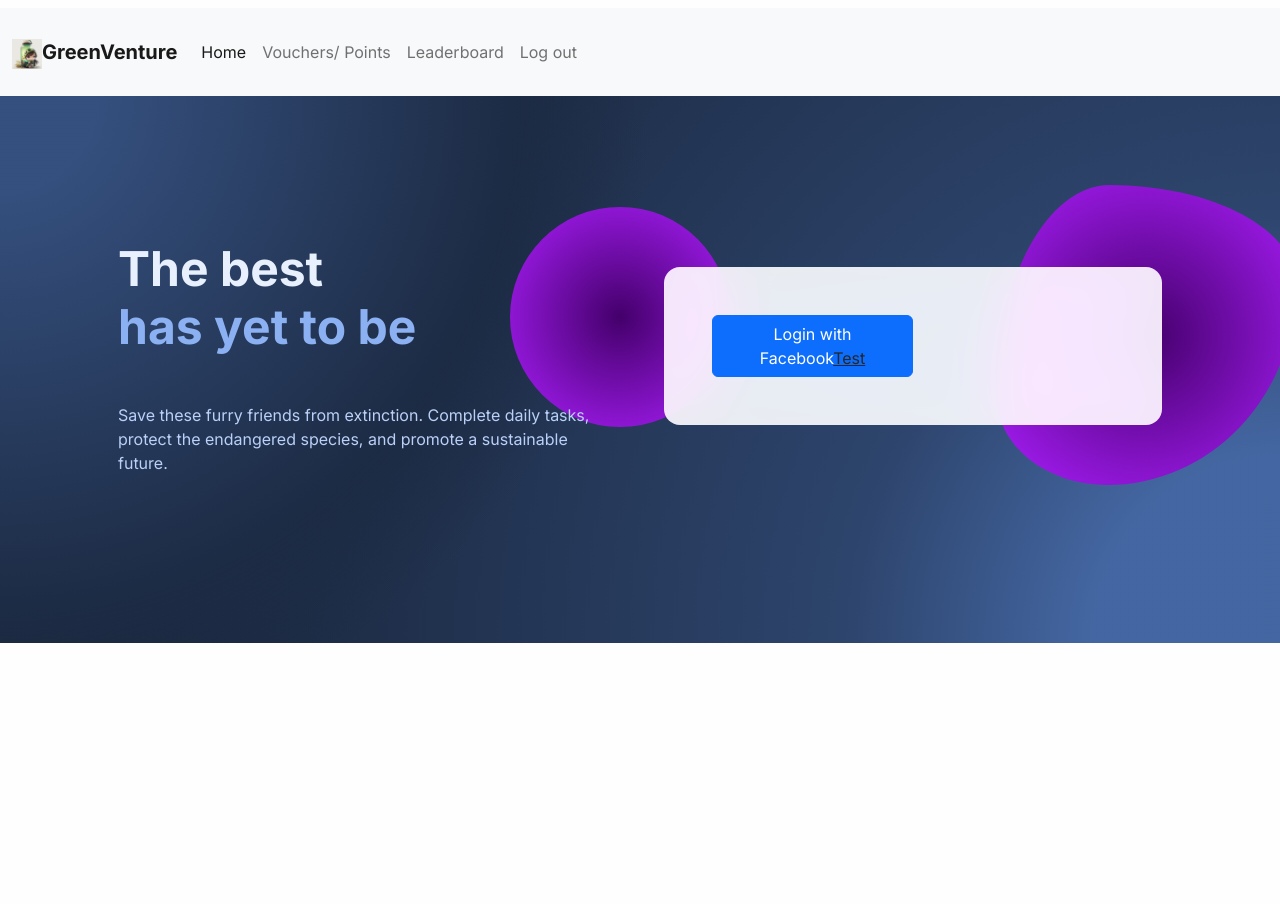
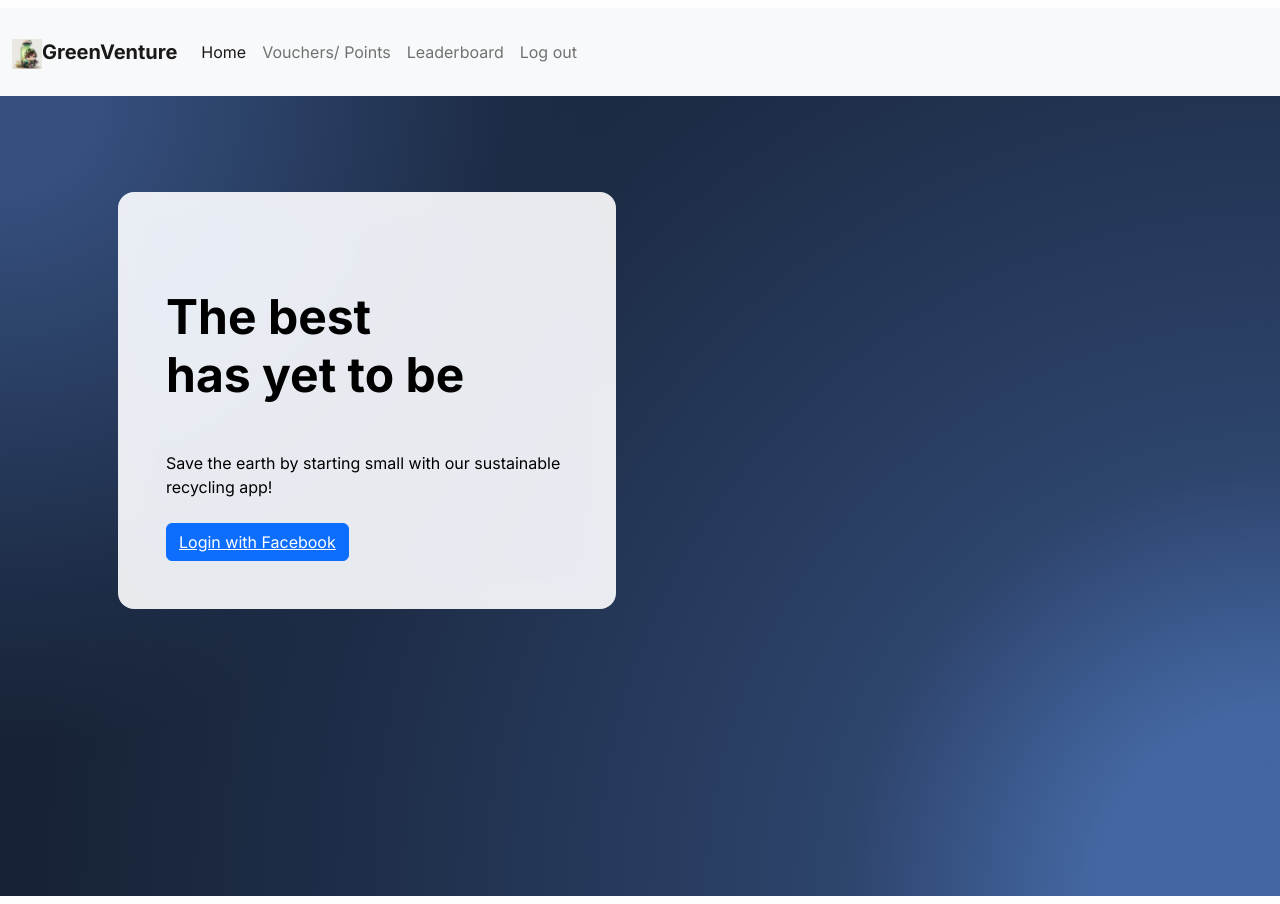
Before and after one commit to xavierkoo/greenventure-frontend, a Vue app: page /login in a window 1280 px wide. Before the commit the page ends 816 px from the top, so only its background shows below. Built offline with nearby package versions, Linux system fonts and the light colour scheme.

Commit message:
feat: add styling to login page

```diff
--- a/src/views/LoginPostView.vue
+++ b/src/views/LoginPostView.vue
@@ -1,27 +1,9 @@
 <template>
-  <!-- Section: Design Block -->
-  <section class="background-radial-gradient overflow-hidden">
-    <div class="container px-4 py-5 px-md-5 text-center text-lg-start my-5">
-      <div class="row gx-lg-5 align-items-center mb-5">
-        <div class="col-lg-6 mb-5 mb-lg-0" style="z-index: 10">
-          <h1 class="my-5 display-5 fw-bold ls-tight" style="color: hsl(218, 81%, 95%)">
-            The login was<br />
-            <span style="color: hsl(218, 81%, 75%)">has yet to be</span>
-          </h1>
-          <p class="mb-4 opacity-70" style="color: hsl(218, 81%, 85%)">
-            Save these furry friends from extinction. Complete daily tasks, protect the endangered
-            species, and promote a sustainable future.
-          </p>
-        </div>
-
-        <div class="col-lg-6 mb-5 mb-lg-0 position-relative">
-          <div id="radius-shape-1" class="position-absolute rounded-circle shadow-5-strong"></div>
-          <div id="radius-shape-2" class="position-absolute shadow-5-strong"></div>
-        </div>
-      </div>
-    </div>
-  </section>
-  <!-- Section: Design Block -->
+  <div class="row justify-content-center align-items-center" style="height: 80vh">
+    <div class="col"></div>
+    <div class="col"><div class="loader"></div></div>
+    <div class="col"></div>
+  </div>
 </template>
 
 <script>
@@ -68,47 +50,21 @@ export default {
 </script>
 
 <style scoped>
-.background-radial-gradient {
-  background-color: hsl(218, 41%, 15%);
-  background-image: radial-gradient(
-      650px circle at 0% 0%,
-      hsl(218, 41%, 35%) 15%,
-      hsl(218, 41%, 30%) 35%,
-      hsl(218, 41%, 20%) 75%,
-      hsl(218, 41%, 19%) 80%,
-      transparent 100%
-    ),
-    radial-gradient(
-      1250px circle at 100% 100%,
-      hsl(218, 41%, 45%) 15%,
-      hsl(218, 41%, 30%) 35%,
-      hsl(218, 41%, 20%) 75%,
-      hsl(218, 41%, 19%) 80%,
-      transparent 100%
-    );
+.loader {
+  border: 16px solid #f3f3f3; /* Light grey */
+  border-top: 16px solid #3498db; /* Blue */
+  border-radius: 50%;
+  width: 120px;
+  height: 120px;
+  animation: spin 2s linear infinite;
 }
 
-#radius-shape-1 {
-  height: 220px;
-  width: 220px;
-  top: -60px;
-  left: -130px;
-  background: radial-gradient(#44006b, #ad1fff);
-  overflow: hidden;
-}
-
-#radius-shape-2 {
-  border-radius: 38% 62% 63% 37% / 70% 33% 67% 30%;
-  bottom: -60px;
-  right: -110px;
-  width: 300px;
-  height: 300px;
-  background: radial-gradient(#44006b, #ad1fff);
-  overflow: hidden;
-}
-
-.bg-glass {
-  background-color: hsla(0, 0%, 100%, 0.9) !important;
-  backdrop-filter: saturate(200%) blur(25px);
+@keyframes spin {
+  0% {
+    transform: rotate(0deg);
+  }
+  100% {
+    transform: rotate(360deg);
+  }
 }
 </style>
--- a/src/views/LoginView.vue
+++ b/src/views/LoginView.vue
@@ -1,29 +1,21 @@
 <template>
   <!-- Section: Design Block -->
-  <section class="background-radial-gradient overflow-hidden">
+  <section class="background-radial-gradient overflow-hidden" style="height: 100vh">
     <div class="container px-4 py-5 px-md-5 text-center text-lg-start my-5">
       <div class="row gx-lg-5 align-items-center mb-5">
-        <div class="col-lg-6 mb-5 mb-lg-0" style="z-index: 10">
-          <h1 class="my-5 display-5 fw-bold ls-tight" style="color: hsl(218, 81%, 95%)">
-            The best<br />
-            <span style="color: hsl(218, 81%, 75%)">has yet to be</span>
-          </h1>
-          <p class="mb-4 opacity-70" style="color: hsl(218, 81%, 85%)">
-            Save these furry friends from extinction. Complete daily tasks, protect the endangered
-            species, and promote a sustainable future.
-          </p>
-        </div>
-
         <div class="col-lg-6 mb-5 mb-lg-0 position-relative">
-          <div id="radius-shape-1" class="position-absolute rounded-circle shadow-5-strong"></div>
-          <div id="radius-shape-2" class="position-absolute shadow-5-strong"></div>
-
-          <div class="card bg-glass">
+          <div class="card bg-glass" style="color: black">
             <div class="card-body px-4 py-5 px-md-5">
+              <h1 class="my-5 display-5 fw-bold ls-tight" style="">
+                The best<br />
+                has yet to be
+              </h1>
+              <p class="mb-4 opacity-70" style="">
+                Save the earth by starting small with our sustainable recycling app!
+              </p>
               <div class="col-lg-6 col-md-6 col-xs-12 col-sm-6">
-                <button class="btn btn-primary facebook">
-                  <span>Login with Facebook</span><a href="http://127.0.0.1:5207/login">Test</a>
-                  <i class="fa fa-facebook"></i>
+                <button class="btn btn-primary">
+                  <a style="color: white" href="http://127.0.0.1:5207/login">Login with Facebook</a>
                 </button>
               </div>
             </div>
@@ -32,20 +24,7 @@
       </div>
     </div>
   </section>
-  <!-- Section: Design Block -->
 </template>
-
-<script>
-export default {
-  data() {
-    return {
-      code: ''
-    }
-  },
-  beforeMount() {},
-  methods: {}
-}
-</script>
 
 <style scoped>
 .background-radial-gradient {
@@ -67,26 +46,6 @@ export default {
       transparent 100%
     );
 }
-
-#radius-shape-1 {
-  height: 220px;
-  width: 220px;
-  top: -60px;
-  left: -130px;
-  background: radial-gradient(#44006b, #ad1fff);
-  overflow: hidden;
-}
-
-#radius-shape-2 {
-  border-radius: 38% 62% 63% 37% / 70% 33% 67% 30%;
-  bottom: -60px;
-  right: -110px;
-  width: 300px;
-  height: 300px;
-  background: radial-gradient(#44006b, #ad1fff);
-  overflow: hidden;
-}
-
 .bg-glass {
   background-color: hsla(0, 0%, 100%, 0.9) !important;
   backdrop-filter: saturate(200%) blur(25px);
```
Also changed, not shown: src/assets/style/global.scss (+12 -8 lines).
